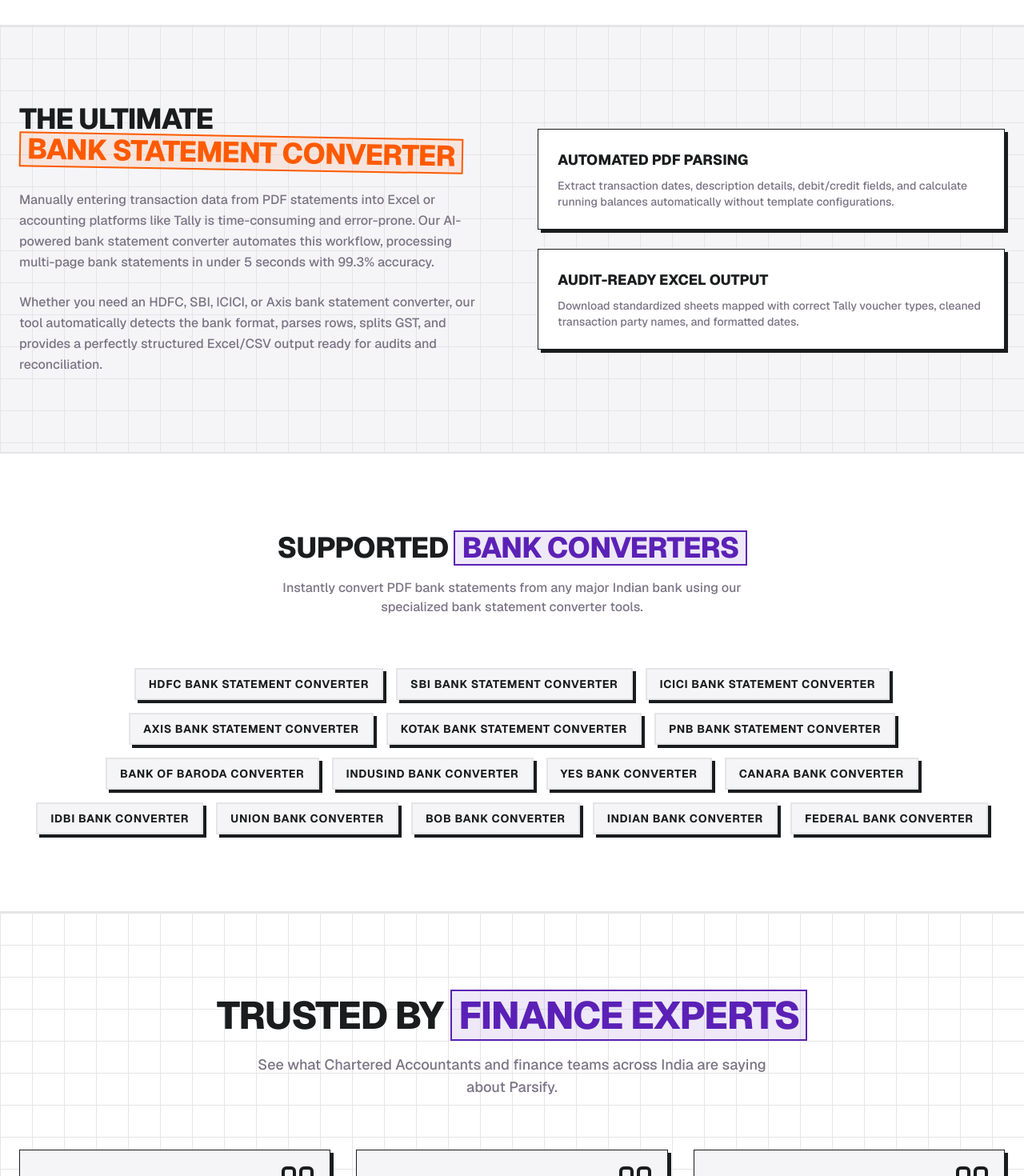
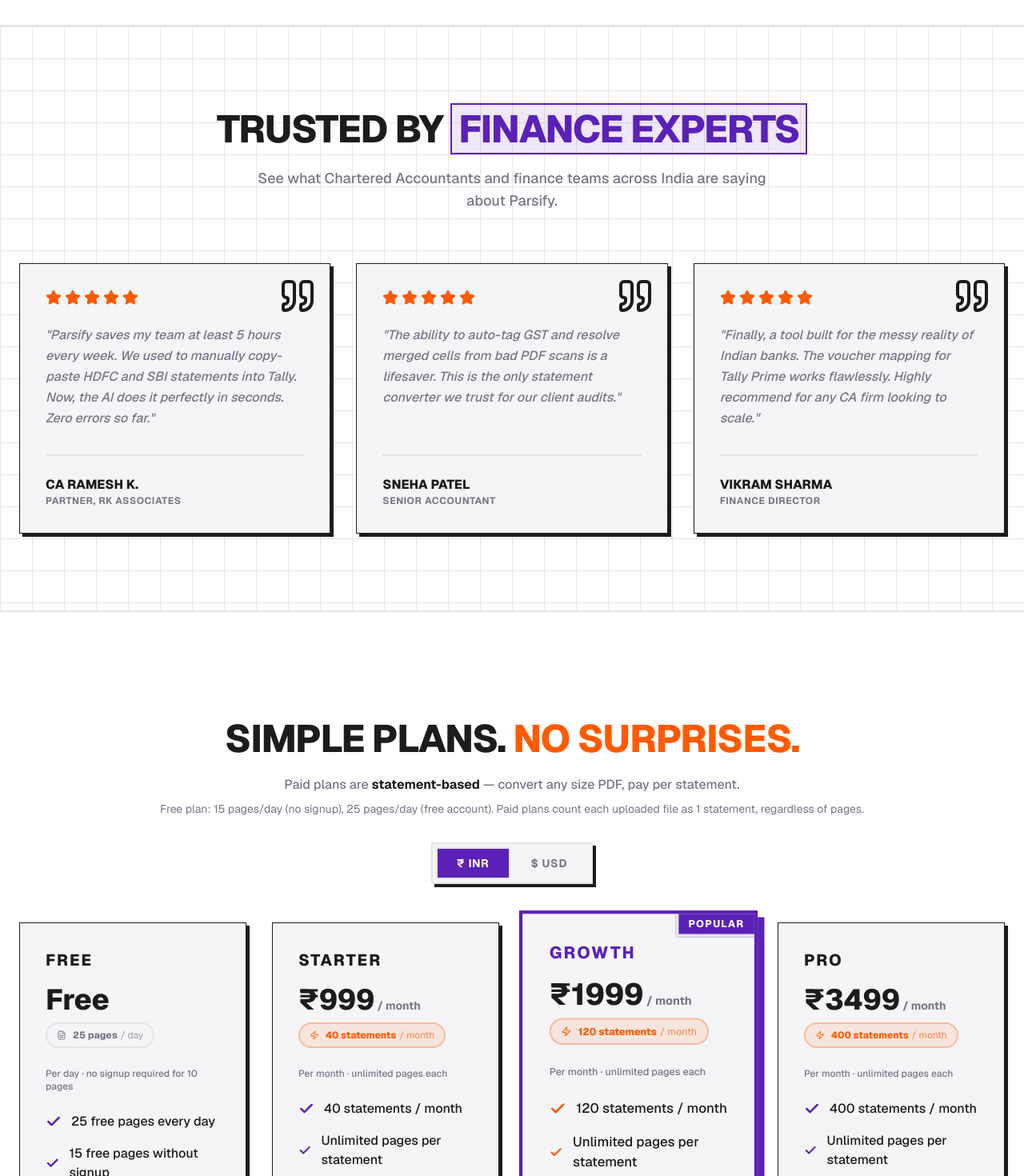
Before and after one commit to Badalu/parsify-landing, a Next.js app: page / in a window 1280 px wide. Shown: the part 4820-6290 px from the top of the page at 80% size. Built offline with nearby package versions, Linux system fonts and the light colour scheme.

Commit message:
fix(ui): Fix duplicated SEO sections, update pricing to pages, and add AuthorBio to static blogs

```diff
--- a/app/blog/bank-statement-reconciliation-process-in-tally/page.tsx
+++ b/app/blog/bank-statement-reconciliation-process-in-tally/page.tsx
@@ -61,6 +61,8 @@
               To maintain healthy financials, perform bank reconciliations at least monthly. With automated tools, many businesses have moved to weekly or even daily reconciliations, ensuring real-time visibility into cash flow.
             </p>
           </div>
+
+          <AuthorBio />
         </div>
       </div>
     </main>
--- a/app/blog/bank-statement-to-tally-xml-converter/page.tsx
+++ b/app/blog/bank-statement-to-tally-xml-converter/page.tsx
@@ -84,6 +84,8 @@
               While Excel is great for analysis, importing Excel into Tally requires custom macros or third-party utilities. Tally XML is the native language of Tally. By generating XML directly, you skip the middleman, ensuring 100% data integrity and saving hours of mapping time.
             </p>
           </div>
+
+          <AuthorBio />
         </div>
       </div>
     </main>
--- a/app/blog/how-to-convert-scanned-pdf-bank-statement-to-excel/page.tsx
+++ b/app/blog/how-to-convert-scanned-pdf-bank-statement-to-excel/page.tsx
@@ -58,6 +58,8 @@
               Converting scanned statements manually could take hours of tedious data entry. By leveraging modern OCR and AI, you can transform paper statements into structured Excel data in mere minutes, ready for your accounting software.
             </p>
           </div>
+
+          <AuthorBio />
         </div>
       </div>
     </main>
--- a/app/blog/how-to-format-bank-statement-in-excel-for-tally/page.tsx
+++ b/app/blog/how-to-format-bank-statement-in-excel-for-tally/page.tsx
@@ -62,6 +62,8 @@
               Once formatted, simply go to Tally Prime &gt; Banking &gt; Bank Reconciliation &gt; Import, and map your pristine columns for a flawless import.
             </p>
           </div>
+
+          <AuthorBio />
         </div>
       </div>
     </main>
--- a/app/blog/how-to-import-pdf-bank-statement-in-tally-prime/page.tsx
+++ b/app/blog/how-to-import-pdf-bank-statement-in-tally-prime/page.tsx
@@ -71,6 +71,8 @@
               By converting your PDFs to Excel with Parsify, you eliminate manual data entry entirely. Import thousands of transactions into Tally Prime in seconds and keep your books reconciled with zero headache.
             </p>
           </div>
+
+          <AuthorBio />
         </div>
       </div>
     </main>
--- a/app/blog/shortcut-to-enter-bank-statement-in-tally/page.tsx
+++ b/app/blog/shortcut-to-enter-bank-statement-in-tally/page.tsx
@@ -70,6 +70,8 @@
               <li>Type the bank dates rapidly and press Enter to move down the list.</li>
             </ul>
           </div>
+
+          <AuthorBio />
         </div>
       </div>
     </main>
--- a/app/components/pricing.tsx
+++ b/app/components/pricing.tsx
@@ -13,13 +13,13 @@
       inr: 0,
       usd: 0,
       // Free plan: STATEMENT-based
-      quota: "2 statements",
-      quotaNote: "Per day · no signup required for 1",
+      quota: "25 pages",
+      quotaNote: "Per day · no signup required for 10 pages",
       isPageBased: false,
       isDaily: true,
       features: [
-        "2 free statements every day",
-        "1 free statement without signup",
+        "25 free pages every day",
+        "15 free pages without signup",
         "All Indian banks supported",
         "Realtime conversion history",
       ],
@@ -89,7 +89,7 @@
             Paid plans are <strong className="text-foreground">statement-based</strong> — convert any size PDF, pay per statement.
           </p>
           <p className="text-sm text-muted-foreground mb-8">
-            Free plan: 1 statement/day (no signup), 2/day (free account). Paid plans count each uploaded file as 1 statement, regardless of pages.
+            Free plan: 15 pages/day (no signup), 25 pages/day (free account). Paid plans count each uploaded file as 1 statement, regardless of pages.
           </p>
 
           {/* Currency Toggle */}
@@ -182,7 +182,7 @@
         {/* Bottom note */}
         <div className="mt-16 text-center space-y-2">
           <p className="text-muted-foreground font-medium">
-             Looking for free conversions? <a href={`${DASHBOARD_URL}/signup`} className="text-primary font-bold hover:underline">Register</a> to get 2 free bank statement conversions every day. No credit card required.
+             Looking for free conversions? <a href={`${DASHBOARD_URL}/signup`} className="text-primary font-bold hover:underline">Register</a> to get 25 free pages converted every day. No credit card required.
           </p>
           <p className="text-sm text-muted-foreground">
             Paid plans: each uploaded PDF = 1 statement. No page limits per statement.
--- a/app/page.tsx
+++ b/app/page.tsx
@@ -389,61 +389,6 @@
         </div>
       </section>
 
-      {/* ══ 4.6. SEO CONTENT SECTION ══ */}
-      <section className="py-24 border-b-2 border-shadow-color bg-card bg-grid-pattern">
-        <div className="max-w-7xl mx-auto px-6">
-          <div className="grid md:grid-cols-2 gap-16 items-center">
-            <div>
-              <h2 className="text-3xl sm:text-4xl font-black uppercase tracking-tight text-shadow-color font-sans mb-6">
-                The Ultimate <span className="text-secondary bg-secondary/10 px-2 border-2 border-secondary inline-block rotate-1">Bank Statement Converter</span>
-              </h2>
-              <p className="text-muted-foreground font-medium mb-6 leading-relaxed">
-                Manually entering transaction data from PDF statements into Excel or accounting platforms like Tally is time-consuming and error-prone. Our AI-powered bank statement converter automates this workflow, processing multi-page bank statements in under 5 seconds with 99.3% accuracy.
-              </p>
-              <p className="text-muted-foreground font-medium leading-relaxed">
-                Whether you need an HDFC, SBI, ICICI, or Axis bank statement converter, our tool automatically detects the bank format, parses rows, splits GST, and provides a perfectly structured Excel/CSV output ready for audits and reconciliation.
-              </p>
-            </div>
-
-            <div className="space-y-6">
-              <div className="brutal-card p-6 bg-background">
-                <h3 className="text-lg font-black uppercase text-shadow-color mb-2">Automated PDF Parsing</h3>
-                <p className="text-sm text-muted-foreground font-medium">Extract transaction dates, description details, debit/credit fields, and calculate running balances automatically without template configurations.</p>
-              </div>
-              <div className="brutal-card p-6 bg-background">
-                <h3 className="text-lg font-black uppercase text-shadow-color mb-2">Audit-Ready Excel Output</h3>
-                <p className="text-sm text-muted-foreground font-medium">Download standardized sheets mapped with correct Tally voucher types, cleaned transaction party names, and formatted dates.</p>
-              </div>
-            </div>
-          </div>
-        </div>
-      </section>
-
-      {/* ══ 4.8. SUPPORTED BANKS SEO LINKS ══ */}
-      <section className="py-24 border-b-2 border-shadow-color bg-background">
-        <div className="max-w-7xl mx-auto px-6">
-          <div className="text-center mb-16">
-             <h2 className="text-3xl sm:text-4xl font-black uppercase tracking-tight text-shadow-color font-sans mb-4">
-               Supported <span className="text-primary bg-primary/10 px-2 border-2 border-primary inline-block">Bank Converters</span>
-             </h2>
-             <p className="text-muted-foreground font-medium max-w-xl mx-auto">
-               Instantly convert PDF bank statements from any major Indian bank using our specialized bank statement converter tools.
-             </p>
-          </div>
-
-          <div className="flex flex-wrap justify-center gap-4">
-            {BANK_LINKS.map((bank, i) => (
-              <Link
-                key={i}
-                href={`/${bank.slug}`}
-                className="px-4 py-2 border-2 border-shadow-color bg-card font-bold text-sm uppercase tracking-wider hover:-translate-y-0.5 hover:translate-x-0.5 brutal-shadow hover:shadow-[2px_2px_0px_0px_#1a1c1d] transition-all"
-              >
-                {bank.name}
-              </Link>
-            ))}
-          </div>
-        </div>
-      </section>
 
       {/* ══ 4.9. TESTIMONIALS ══ */}
       <Testimonials />
```
